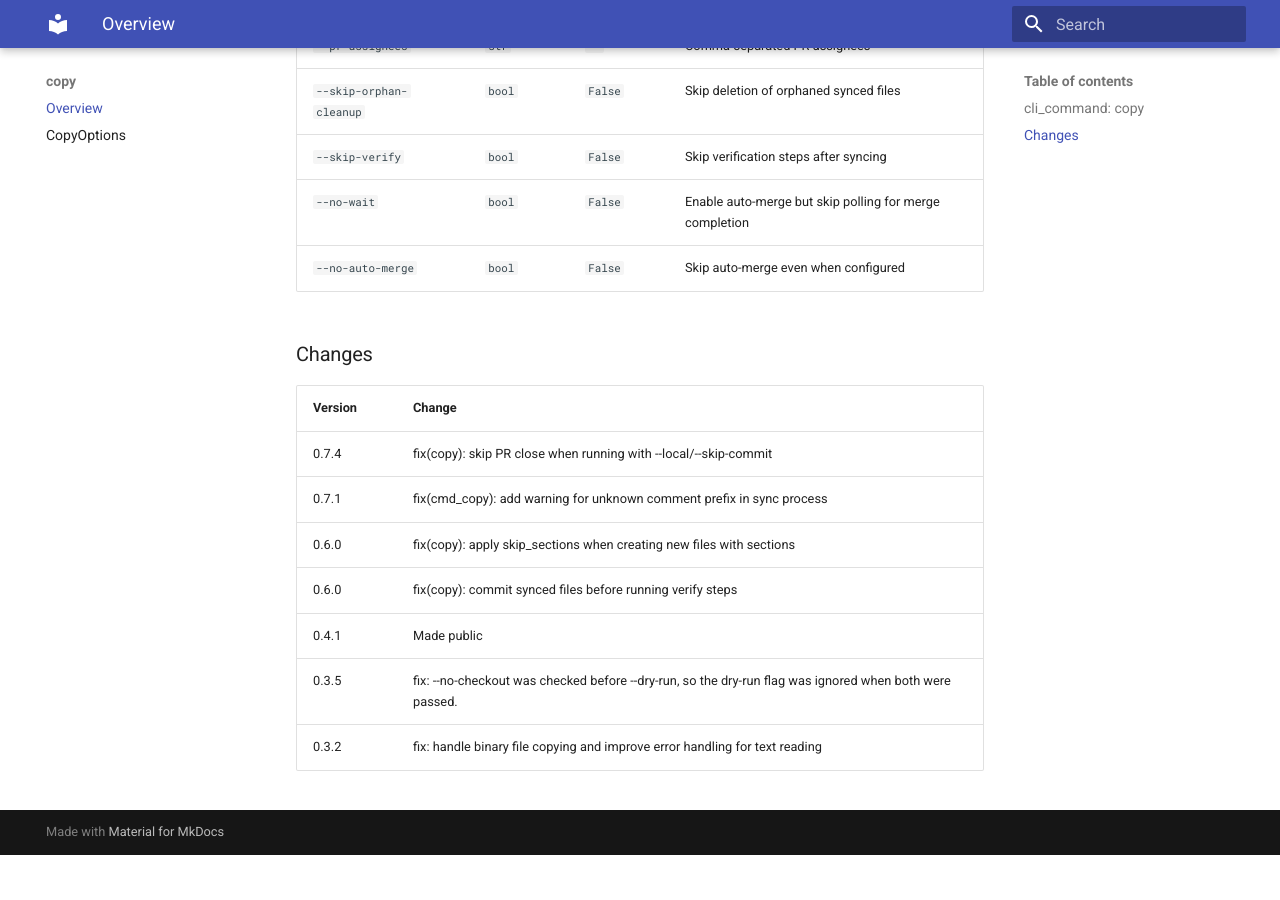
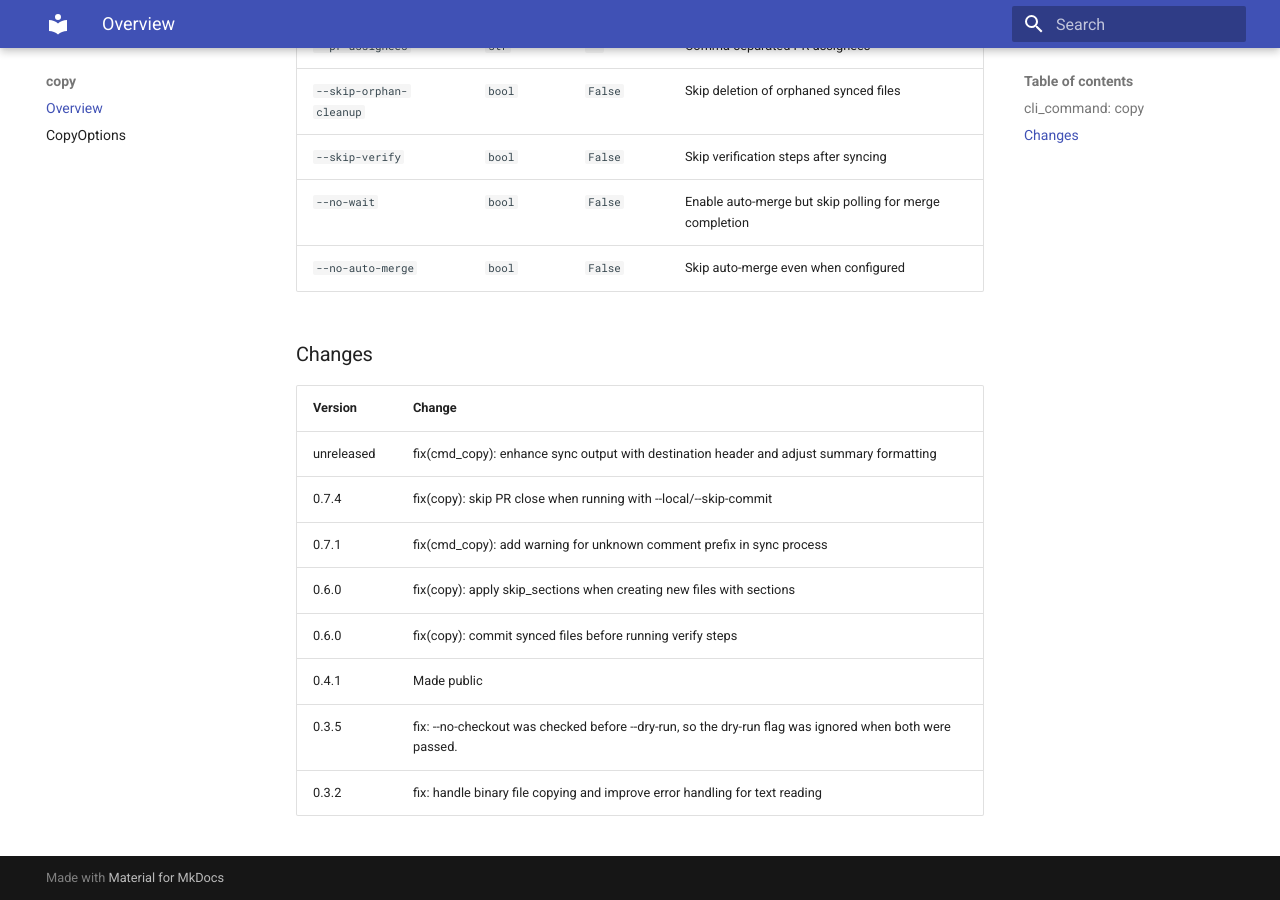
Before and after one commit to EspenAlbert/path-sync, an MkDocs documentation site: the page built from docs/copy/index.md, in a window 1280 px wide and 900 px high, scrolled down 1418 px. Built offline with MkDocs 1.6.1 and Material for MkDocs 9.7.7, drawn with Linux system fonts in a browser that asks for light colours; before the commit the page ends 2273 px from its top, so only the background shows below that.

Commit message:
chore: regen

```diff
--- a/docs/copy/index.md
+++ b/docs/copy/index.md
@@ -53,6 +53,7 @@ Copy files from SRC to DEST repositories.
 
 | Version | Change |
 |---------|--------|
+| unreleased | fix(cmd_copy): enhance sync output with destination header and adjust summary formatting |
 | 0.7.4 | fix(copy): skip PR close when running with --local/--skip-commit |
 | 0.7.1 | fix(cmd_copy): add warning for unknown comment prefix in sync process |
 | 0.6.0 | fix(copy): apply skip_sections when creating new files with sections |
```
Also changed, not shown: 1 other file.
